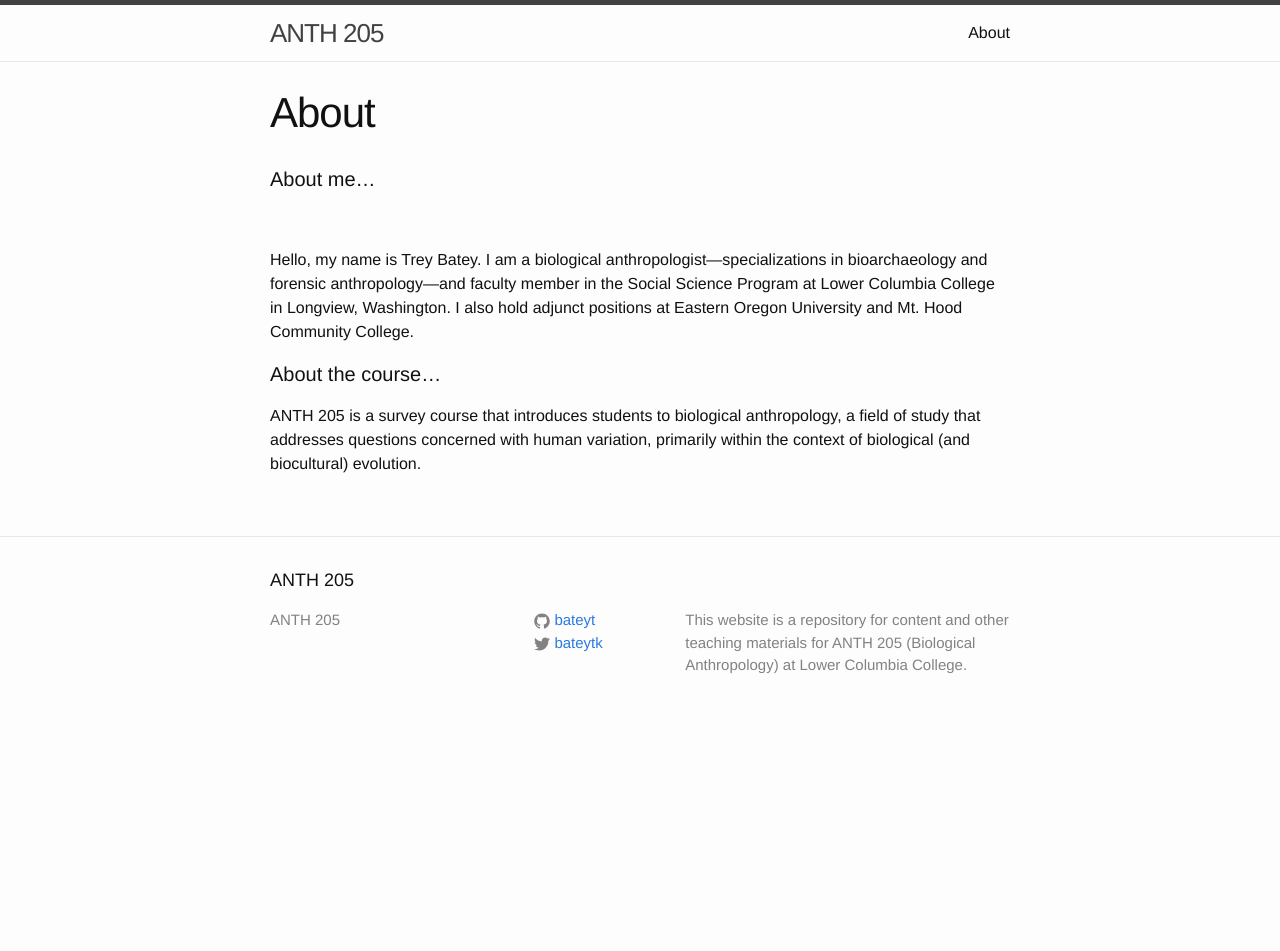
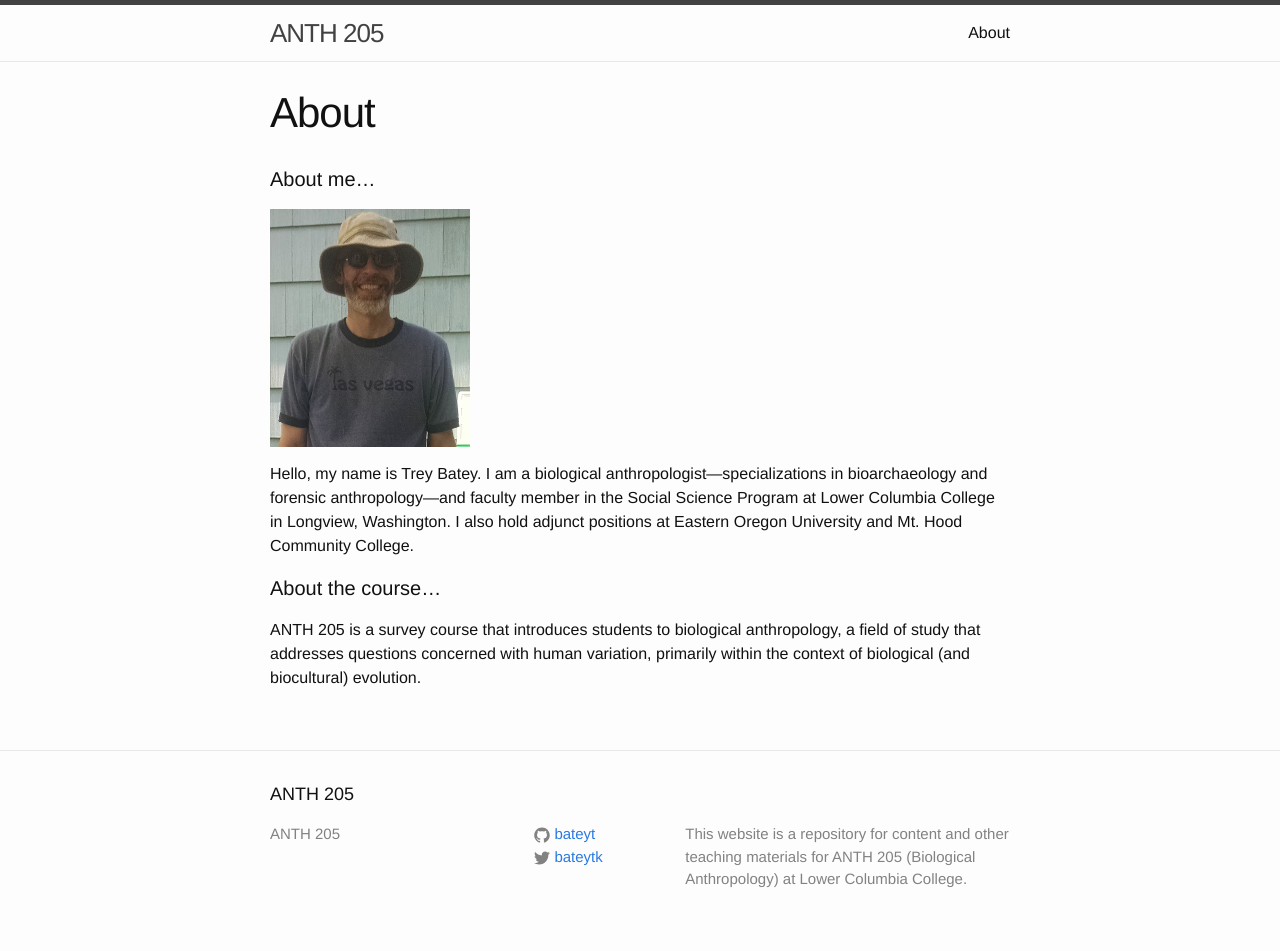
Before and after one commit to bateyt/Anth205, a Jekyll site: the page built from about.md, in a window 1280 px wide. Built offline with Jekyll 4.4.1, drawn with Linux system fonts in a browser that asks for light colours; before the commit the page ends 900 px from its top, so only the background shows below that.

Commit message:
Update link to pic

```diff
--- a/about.md
+++ b/about.md
@@ -6,7 +6,7 @@ permalink: /about/
 
 #### About me...
 
-![](_/figs/ProfileImageHolder.jpg)
+![](https://github.com/bateyt/Anth205/blob/gh-pages/figs/ProfileImageHolder.jpg)
 
 Hello, my name is Trey Batey. I am a biological anthropologist---specializations in bioarchaeology and forensic anthropology---and faculty member in the Social Science Program at Lower Columbia College in Longview, Washington. I also hold adjunct positions at Eastern Oregon University and Mt. Hood Community College.
 
```
